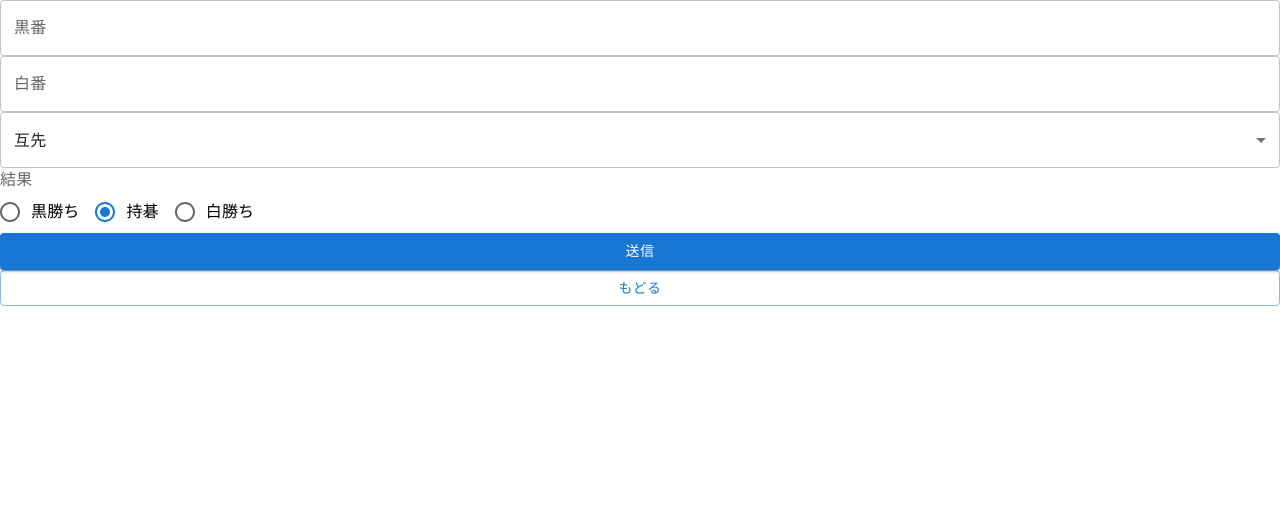
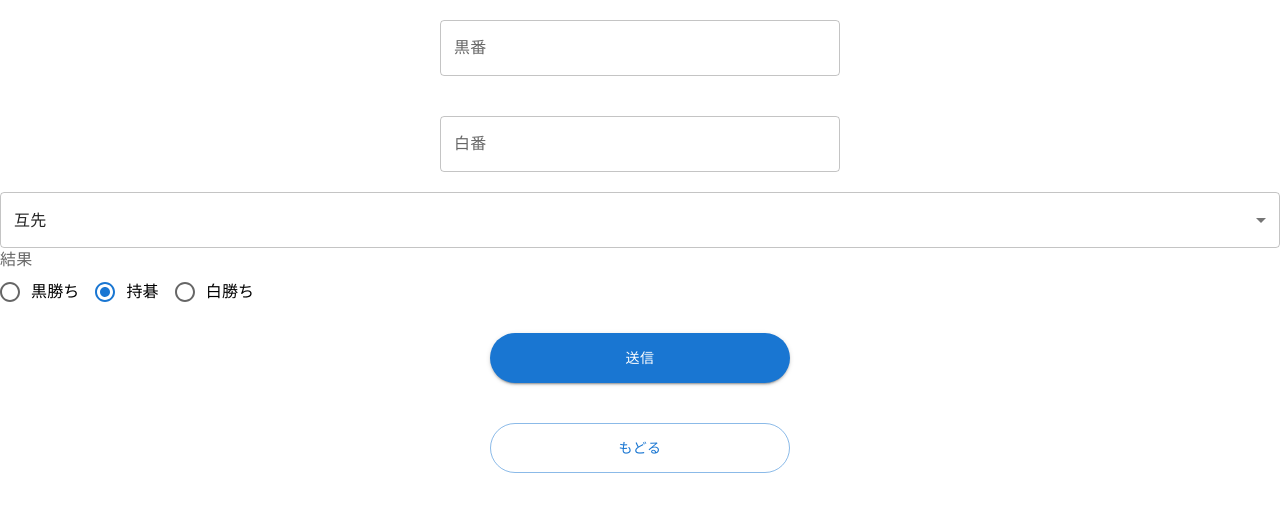
Before and after one commit to usatyo/rating, a Next.js app: page /post/result in a window 1280 px wide. Shown: the top 512 px of the page. Built offline with nearby package versions, Linux system fonts and the light colour scheme.

Commit message:
make common component

```diff
--- /dev/null
+++ b/components/inputField.tsx
@@ -0,0 +1,31 @@
+import { TextField } from "@mui/material"
+
+type Props = {
+  label: string
+  value: string
+  name: string
+  handle: (
+    name: string,
+    value: string
+  ) => void
+}
+
+const InputField = (props: Props) => {
+  return (
+    <TextField
+      sx={{
+        width: "400px",
+        marginX: "auto",
+        marginY: "20px",
+        padding: "0"
+      }}
+      variant="outlined"
+      size="medium"
+      label={props.label}
+      value={props.value}
+      onChange={(e) => props.handle(props.name, e.target.value)}
+    />
+  )
+}
+
+export default InputField
--- /dev/null
+++ b/components/mainButton.tsx
@@ -0,0 +1,30 @@
+import { Button } from "@mui/material";
+import Link from "next/link";
+
+type Props = {
+  text: string
+  href: string
+  handle?: () => void
+}
+
+const MainButton = (props: Props) => {
+  return (
+    <Link href={props.href}>
+      <Button
+        sx={{
+          width: "300px",
+          height: "50px",
+          borderRadius: "25px",
+          marginX: "auto",
+          marginY: "20px"
+        }}
+        variant="contained"
+        onClick={props.handle}
+      >
+        {props.text}
+      </Button>
+    </Link>
+  )
+}
+
+export default MainButton
--- a/components/returnButton.tsx
+++ b/components/returnButton.tsx
@@ -2,10 +2,19 @@ import { Button } from '@mui/material'
 import { NextPage } from 'next'
 import Link from 'next/link'
 
-const ReturnButton: NextPage = () => {
+const ReturnButton = () => {
   return (
     <Link href='/home'>
-      <Button variant='outlined'>もどる</Button>
+      <Button
+        sx={{
+          width: "300px",
+          height: "50px",
+          borderRadius: "25px",
+          marginX: "auto",
+          marginY: "20px"
+        }}
+        variant='outlined'
+      >もどる</Button>
     </Link>
   )
 }
--- a/hooks/usePostDatas.ts
+++ b/hooks/usePostDatas.ts
@@ -1,7 +1,7 @@
 import { useRouter } from 'next/router'
 import { useState } from 'react'
 import { Datas, DEFAULT_DATA } from '../models/types'
-import { getDataInfo, setDataInfo } from '../repositories/dataRepo'
+import { setDataInfo } from '../repositories/dataRepo'
 import { getUserInfo, updateUserRate } from '../repositories/userRepo'
 import { calc_rate } from '../utils/util'
 
@@ -29,7 +29,7 @@ const usePostDatas = (): [Datas, LocalDatas] => {
     return
   }
 
-  const handleClick = async () => {
+  const handleClick = async (): Promise<void> => {
     const currentUser = await getUserInfo()
     if (
       !currentUser.some((info) => info.name === postDate.black) ||
--- a/pages/_app.tsx
+++ b/pages/_app.tsx
@@ -1,13 +1,18 @@
 import '../styles/globals.css'
 import type { AppProps } from 'next/app'
 import Seo from '../components/seo'
+import { createTheme, ThemeProvider } from '@mui/material'
+
+const theme = createTheme({
+
+})
 
 function MyApp({ Component, pageProps }: AppProps) {
   return (
-    <>
+    <ThemeProvider theme={theme}>
       <Seo />
       <Component {...pageProps} />
-    </>
+    </ThemeProvider>
   )
 }
 
--- a/pages/post/result.tsx
+++ b/pages/post/result.tsx
@@ -1,5 +1,7 @@
 import { Box, Button, FormControlLabel, FormLabel, MenuItem, Radio, RadioGroup, Select, Stack, TextField } from '@mui/material'
 import { NextPage } from 'next'
+import InputField from '../../components/inputField'
+import MainButton from '../../components/mainButton'
 import ReturnButton from '../../components/returnButton'
 import { HANDICAP, RESULT } from '../../constants/constants'
 import usePostDatas from '../../hooks/usePostDatas'
@@ -9,24 +11,9 @@ const PostResult: NextPage = () => {
 
   return (
     <Stack>
+      <InputField label='黒番' value={data.black} name="black" handle={handleChange} />
+      <InputField label='白番' value={data.white} name="white" handle={handleChange} />
       <Stack>
-        <TextField
-          variant='outlined'
-          label='黒番'
-          value={data.black}
-          onChange={(e) => handleChange("black", e.target.value)}
-        />
-      </Stack>
-      <Stack>
-        <TextField
-          variant='outlined'
-          label='白番'
-          value={data.white}
-          onChange={(e) => handleChange("white", e.target.value)}
-        />
-      </Stack>
-      <Stack>
-        {/* <label>ハンデ</label> */}
         <Select
           value={data.handicap}
           label='ハンデ'
@@ -50,9 +37,7 @@ const PostResult: NextPage = () => {
           </Stack>
         </RadioGroup>
       </Stack>
-      <Button variant='contained' onClick={handleClick}>
-        送信
-      </Button>
+      <MainButton text='送信' href='' handle={handleClick} />
       <ReturnButton />
     </Stack>
   )
--- a/pages/post/user.tsx
+++ b/pages/post/user.tsx
@@ -1,5 +1,6 @@
 import { Button, Stack, TextField } from '@mui/material'
 import { NextPage } from 'next'
+import MainButton from '../../components/mainButton'
 import ReturnButton from '../../components/returnButton'
 import usePostUsers from '../../hooks/usePostUsers'
 
@@ -25,9 +26,7 @@ const PostUser: NextPage = () => {
           onChange={(e) => handleChange("rate", e.target.value)}
         />
       </Stack>
-      <Button variant='contained' onClick={handleClick}>
-        登録
-      </Button>
+      <MainButton text='登録' href='' handle={handleClick} />
       <ReturnButton />
     </Stack>
   )
```
Also changed, not shown: pages/home.tsx (+5 -12 lines).
